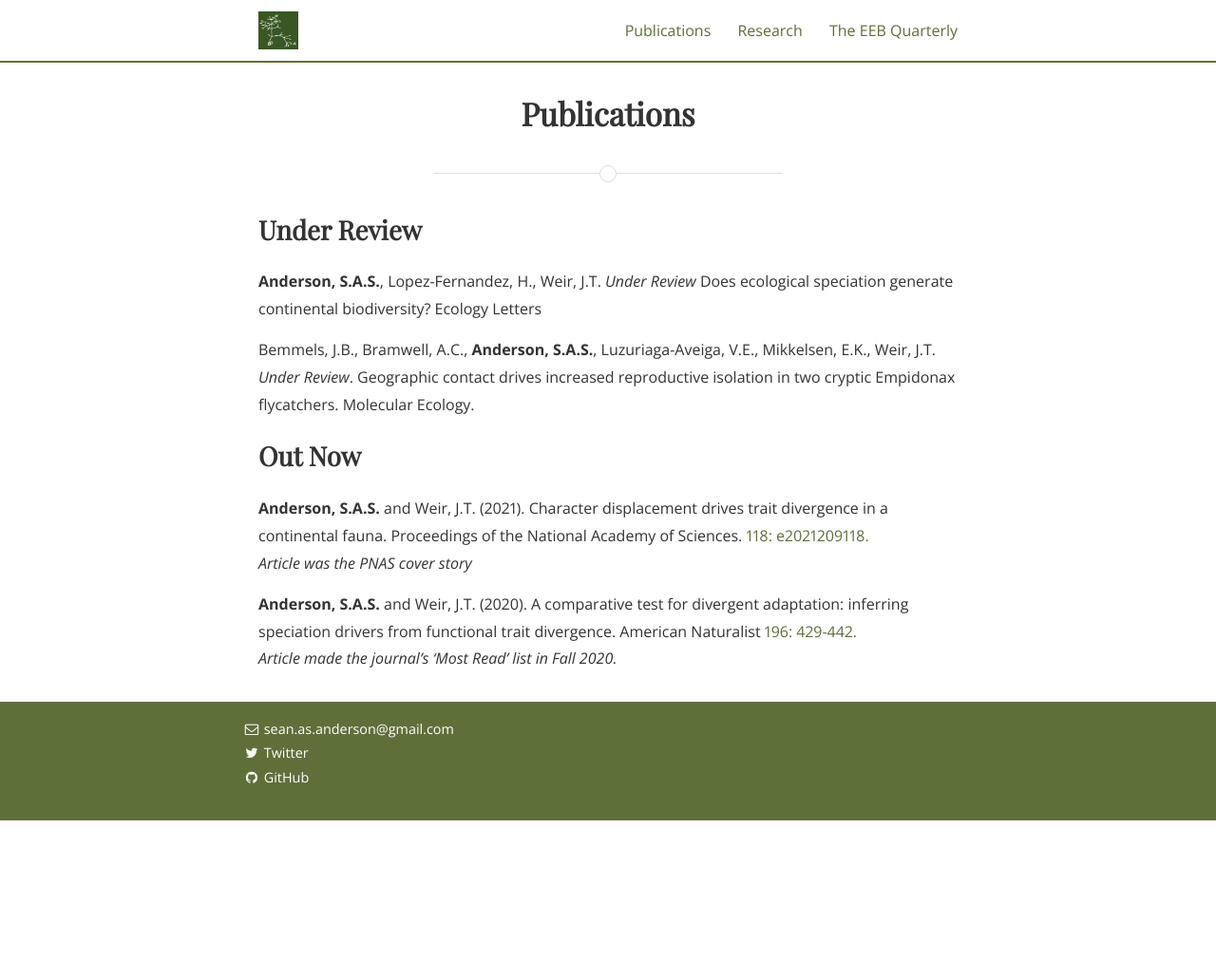
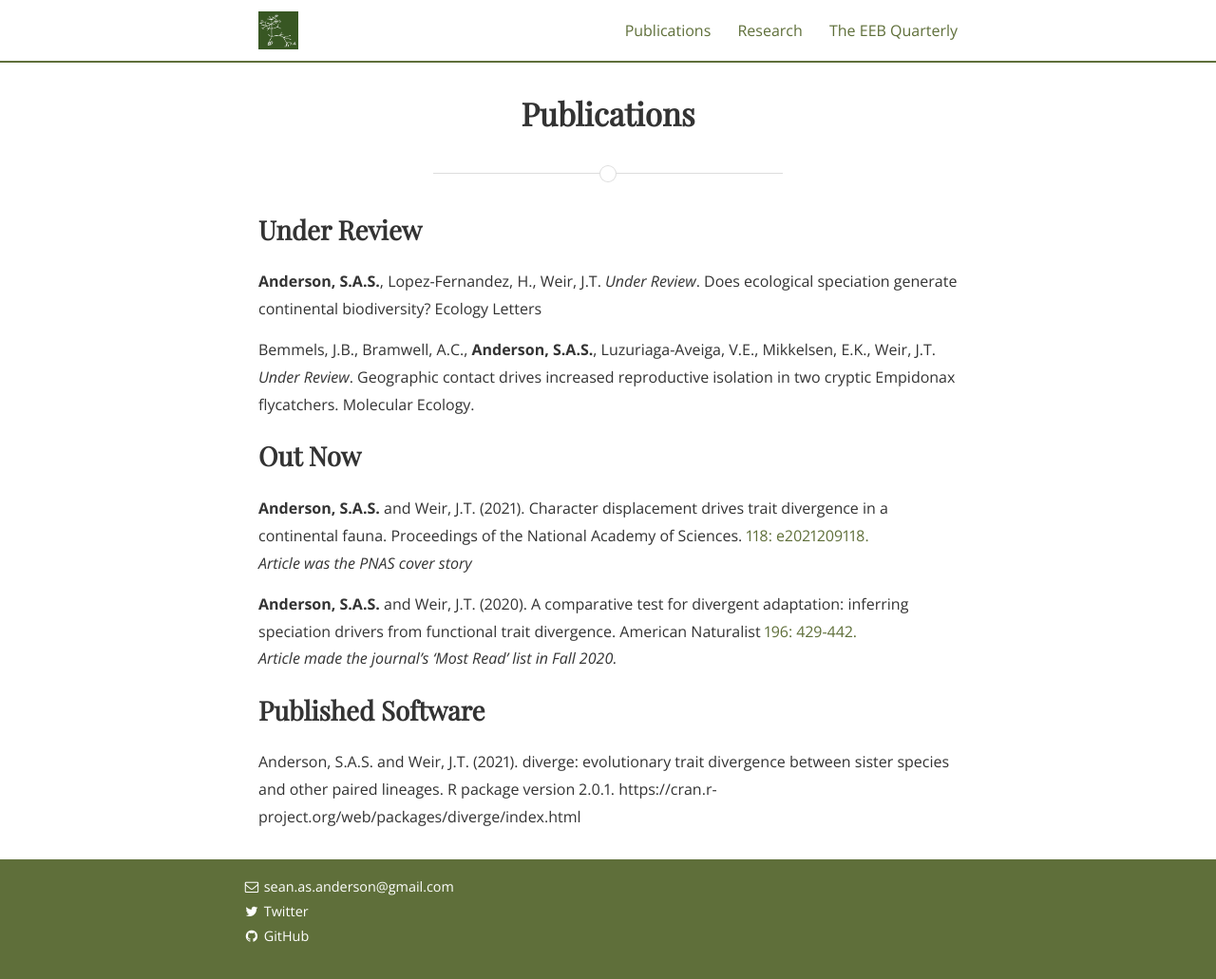
Before and after one commit to SeanASAnderson/SeanASAnderson.github.io, a Jekyll site: the page built from publications.md, in a window 1280 px wide and 1031 px high. Shown: the whole window at 95% size. Built offline with Jekyll 4.4.1, drawn with Linux system fonts in a browser that asks for light colours; nearby versions of some CDN libraries; some web fonts are replaced.

Commit message:
pubs page

```diff
--- a/publications.md
+++ b/publications.md
@@ -7,7 +7,7 @@ main_nav: true
 
 ## Under Review
 
-**Anderson, S.A.S.**, Lopez-Fernandez, H., Weir, J.T. *Under Review* Does ecological speciation generate continental biodiversity? Ecology Letters
+**Anderson, S.A.S.**, Lopez-Fernandez, H., Weir, J.T. *Under Review*. Does ecological speciation generate continental biodiversity? Ecology Letters
 
 Bemmels, J.B., Bramwell, A.C., **Anderson, S.A.S.**, Luzuriaga-Aveiga, V.E.,
 Mikkelsen, E.K., Weir, J.T. *Under Review*. Geographic contact drives increased reproductive isolation in two cryptic Empidonax flycatchers. Molecular Ecology.
@@ -19,3 +19,8 @@ Mikkelsen, E.K., Weir, J.T. *Under Review*. Geographic contact drives increased
 
 **Anderson, S.A.S.** and Weir, J.T. (2020). A comparative test for divergent adaptation: inferring speciation drivers from functional trait divergence. American Naturalist [196: 429-442.](https://doi.org/10.1086/710338)
 *Article made the journal’s ‘Most Read’ list in Fall 2020.*
+
+## Published Software
+
+Anderson, S.A.S. and Weir, J.T. (2021). diverge: evolutionary trait divergence between
+sister species and other paired lineages. R package version 2.0.1. https://cran.r-project.org/web/packages/diverge/index.html
```
